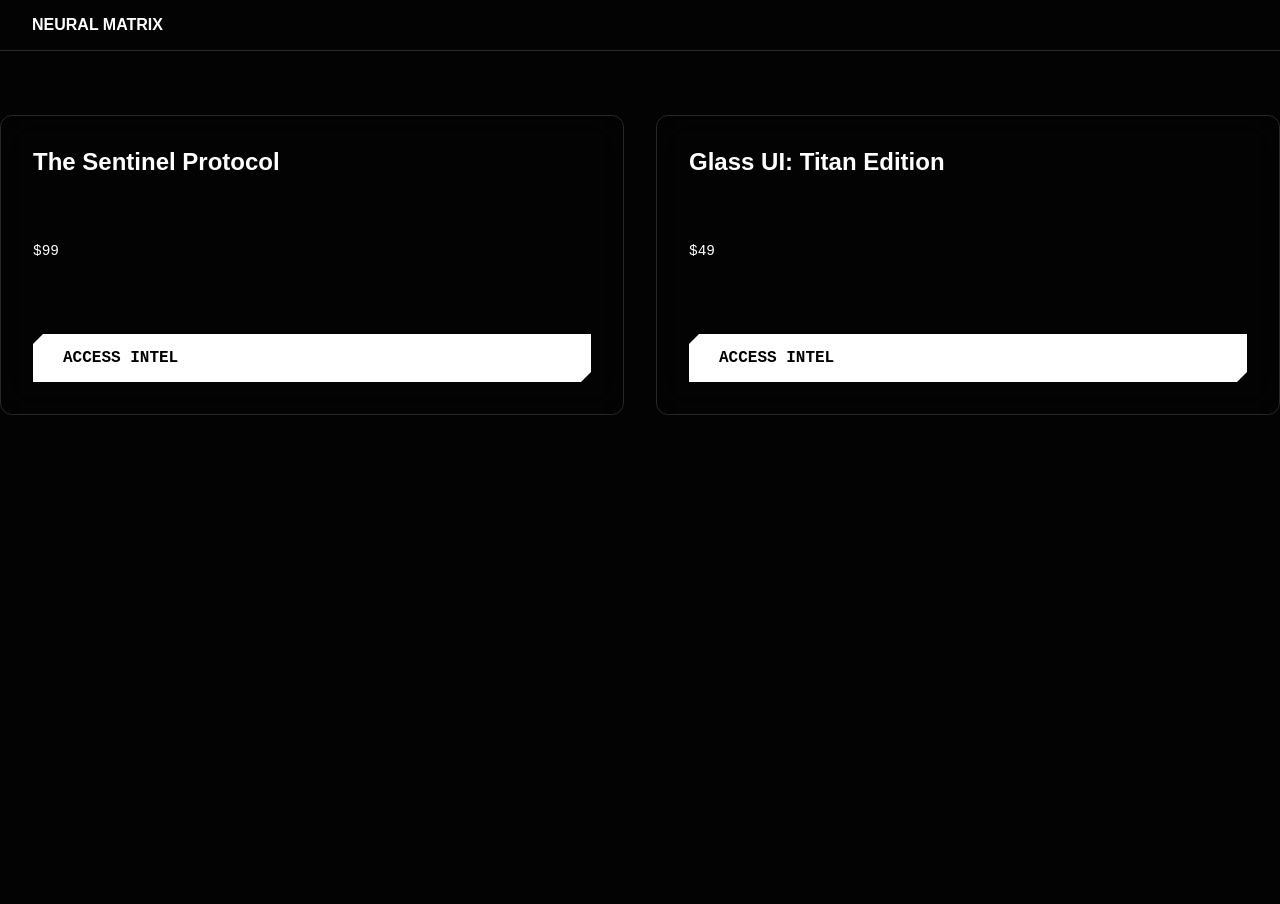
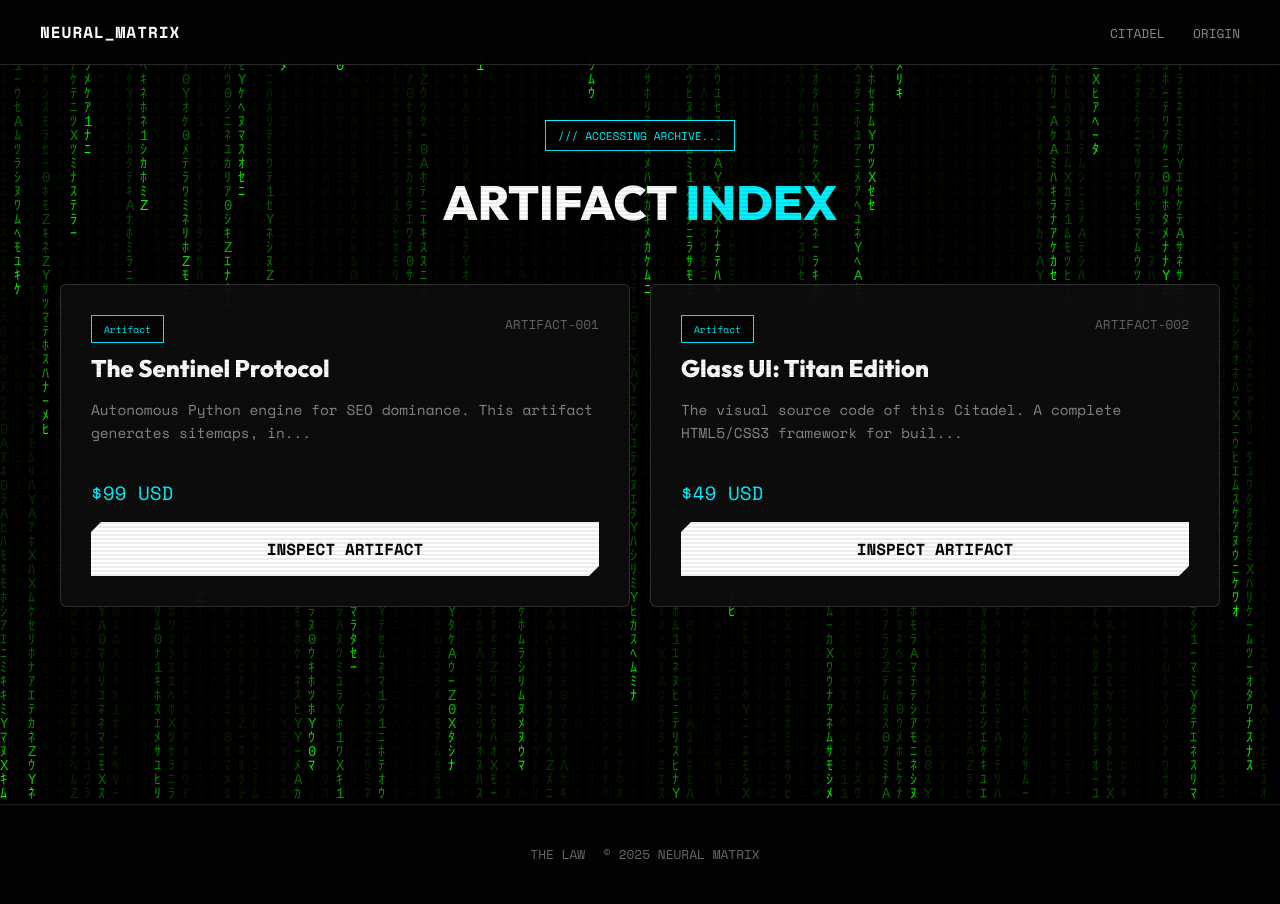
Before and after one commit to TheNeuralVault/The_Neural_Matrix-The-Citadel, a plain HTML site: page product.html in a window 1280 px wide. Before the commit the page ends 800 px from the top, so only its background shows below. Drawn offline with nearby package versions, Linux system fonts and the light colour scheme.

Commit message:
FORCE UPDATE: Overwrote product.html and render.js with Titanium V5 code.

```diff
--- a/js/render.js
+++ b/js/render.js
@@ -1,47 +1,48 @@
-/* MAGNUS OPUS // RENDER CORE
-   FILE: js/render.js
-   FUNCTION: Dynamic Data Injection
-*/
+/* NEURAL MATRIX // RENDER CORE v2.0 (TITANIUM) */
 
 async function initSystem() {
-    // 1. Fetch the Database
     try {
         const response = await fetch('config/registry.json');
         const data = await response.json();
         const products = data.products;
 
-        // 2. Detect Mode (Catalog vs Single Product)
         const urlParams = new URLSearchParams(window.location.search);
         const productId = urlParams.get('id');
         const container = document.getElementById('app');
 
-        if (!container) return; // Safety check
+        if (!container) return;
 
         if (productId) {
-            // MODE: SINGLE PRODUCT (Detail View)
             const product = products.find(p => p.id === productId);
-            if (product) {
-                renderDetail(product, container);
-            } else {
-                container.innerHTML = '<h2>// ERROR: ARTIFACT NOT FOUND</h2>';
-            }
+            if (product) renderDetail(product, container);
+            else container.innerHTML = '<div style="text-align:center; padding:40px;"><div class="status-badge warning">/// ERROR: ARTIFACT LOST</div></div>';
         } else {
-            // MODE: CATALOG (List View)
             renderCatalog(products, container);
         }
     } catch (error) {
         console.error(":: SYSTEM FAILURE ::", error);
+        document.getElementById('app').innerHTML = '<div style="text-align:center; color:red;">/// CONNECTION FAILURE</div>';
     }
 }
 
 function renderCatalog(products, container) {
-    let html = '<div style="display: grid; grid-template-columns: repeat(auto-fit, minmax(300px, 1fr)); gap: 2rem;">';
+    let html = '<div class="bento-grid">';
+
     products.forEach(p => {
         html += `
-            <div class="glass-panel" style="padding: 2rem; border: 1px solid var(--glass-border); border-radius: 12px; background: var(--glass-surface);">
-                <h3 style="color: var(--neon-cyan);">${p.name}</h3>
-                <p style="color: var(--text-mute); font-family: var(--font-mono); margin: 0.5rem 0;">$${p.price}</p>
-                <a href="product.html?id=${p.id}" class="btn-primary" style="margin-top: 1rem;">ACCESS INTEL</a>
+            <div class="glass-panel">
+                <div>
+                    <div style="display:flex; justify-content:space-between; margin-bottom:10px;">
+                        <span class="status-badge" style="margin:0; font-size:0.6rem;">${p.tags[0]}</span>
+                        <span style="font-family:var(--font-mono); color:#666; font-size:0.8rem;">${p.id}</span>
+                    </div>
+                    <h3 style="color:#fff; margin-bottom:10px;">${p.name}</h3>
+                    <p>${p.description.substring(0, 80)}...</p>
+                </div>
+                <div>
+                    <span class="price-tag" style="color:var(--theme); font-family:var(--font-mono); font-size:1.2rem; display:block; margin-top:20px;">$${p.price} USD</span>
+                    <a href="product.html?id=${p.id}" class="btn-primary" style="width:100%; text-align:center; display:block; margin-top:15px;">INSPECT ARTIFACT</a>
+                </div>
             </div>
         `;
     });
@@ -50,21 +51,33 @@ function renderCatalog(products, container) {
 }
 
 function renderDetail(p, container) {
-    // Update Page Title for SEO
-    document.title = `${p.name} | Neural Matrix Vault`;
+    document.title = `${p.name} | ACCESSING...`;
 
     container.innerHTML = `
-        <div class="container" style="max-width: 800px; padding-top: 2rem;">
-            <a href="product.html" style="color: var(--text-mute); text-decoration: none;">&larr; RETURN TO ARCHIVE</a>
-            <h1 style="margin-top: 1rem; font-size: 3rem;">${p.name}</h1>
-            <p style="font-size: 1.5rem; color: var(--neon-green); font-family: var(--font-mono);">$${p.price} USD</p>
-            <div style="margin: 2rem 0; padding: 2rem; background: var(--glass-surface); border-left: 4px solid var(--neon-cyan);">
-                <p>${p.description}</p>
+        <div class="glass-panel" style="max-width: 800px; margin: 0 auto; min-height: auto;">
+            <a href="product.html" style="color:var(--theme); font-family:var(--font-mono); font-size:0.8rem; margin-bottom:20px; display:block;">&larr; RETURN TO INDEX</a>
+
+            <div style="display:flex; justify-content:space-between; align-items:center; border-bottom:1px solid rgba(255,255,255,0.1); padding-bottom:20px; margin-bottom:20px;">
+                <h1 style="margin:0; font-size:1.8rem; text-transform:uppercase;">${p.name}</h1>
+                <div class="status-badge">${p.tags[0]}</div>
             </div>
-            <a href="${p.stripe_link}" class="btn-primary" style="font-size: 1.2rem; padding: 1rem 3rem;">ACQUIRE ASSET</a>
+
+            <div style="display:grid; grid-template-columns: 1fr; gap:20px;">
+                <div style="width:100%; height:200px; background: radial-gradient(circle, rgba(255,255,255,0.05) 0%, transparent 70%); border:1px solid rgba(255,255,255,0.1); display:flex; align-items:center; justify-content:center;">
+                    <span style="font-family:var(--font-mono); color:#555;">// VISUAL_DATA_MISSING</span>
+                </div>
+
+                <div>
+                    <p style="font-size:1rem; line-height:1.6; color:#ccc;">${p.description}</p>
+
+                    <div style="margin-top:30px; padding-top:20px; border-top:1px solid rgba(255,255,255,0.1); display:flex; align-items:center; justify-content:space-between;">
+                        <span style="color:var(--theme); font-family:var(--font-mono); font-size:1.5rem;">$${p.price}</span>
+                        <a href="${p.stripe_link}" class="btn-primary">ACQUIRE ARTIFACT</a>
+                    </div>
+                </div>
+            </div>
         </div>
     `;
 }
 
-// Initialize on Load
 document.addEventListener('DOMContentLoaded', initSystem);
--- a/product.html
+++ b/product.html
@@ -11,23 +11,78 @@
 
     <meta charset="UTF-8">
     <meta name="viewport" content="width=device-width, initial-scale=1.0">
-    <title>Artifacts | Neural Matrix Vault</title>
+    <title>ARTIFACTS | NEURAL MATRIX VAULT</title>
+
+    <link href="https://fonts.googleapis.com/css2?family=Space+Mono:wght@400;700&family=Outfit:wght@300;500;800&display=swap" rel="stylesheet">
+
     <link rel="stylesheet" href="css/main.css">
+
+    <style>
+        .product-hero { padding-top: 120px; text-align: center; }
+        .bento-grid { max-width: 1200px; margin: 0 auto; display: grid; grid-template-columns: repeat(auto-fit, minmax(300px, 1fr)); gap: 20px; padding: 20px; }
+    </style>
 </head>
 <body>
+    <canvas id="matrix-rain"></canvas>
+    <div class="scanlines"></div>
+
     <script src="js/defend.js"></script>
 
-    <nav style="padding: 1rem 2rem; border-bottom: 1px solid var(--glass-border);">
-        <div class="container">
-            <a href="index.html" style="color: #fff; text-decoration: none; font-weight: bold;">NEURAL MATRIX</a>
+    <nav class="hud-header">
+        <div class="brand">NEURAL_MATRIX</div>
+        <div>
+            <a href="index.html" class="nav-item">CITADEL</a>
+            <a href="about.html" class="nav-item">ORIGIN</a>
         </div>
     </nav>
 
-    <main class="container" style="padding: 4rem 0;">
-        <div id="app">
-            <p style="color: var(--neon-cyan); font-family: var(--font-mono);">// LOADING ARCHIVE...</p>
+    <main>
+        <div class="product-hero">
+            <div class="status-badge blink">/// ACCESSING ARCHIVE...</div>
+            <h1 class="mega-title" style="font-size: 3rem;">ARTIFACT <span style="color:var(--theme)">INDEX</span></h1>
         </div>
+
+        <div id="app" style="width: 100%; min-height: 500px;"></div>
     </main>
+
+    <footer style="text-align:center; padding:40px; color:#666; font-family:var(--font-mono); font-size:0.8rem; border-top:1px solid rgba(255,255,255,0.1); margin-top: 40px;">
+        <a href="legal.html" style="color:#666; margin:0 10px;">THE LAW</a>
+        <span>&copy; 2025 NEURAL MATRIX</span>
+    </footer>
+
+    <script>
+        // INLINE MATRIX RAIN (Guaranteed Execution)
+        (function() {
+            const canvas = document.getElementById('matrix-rain');
+            if(!canvas) return;
+            const ctx = canvas.getContext('2d');
+            canvas.width = window.innerWidth;
+            canvas.height = window.innerHeight;
+            const chars = "01XYZAﾊﾐﾋｰｳｼﾅﾓﾆｻﾜﾂｵﾘｱﾎﾃﾏｹﾒｴｶｷﾑﾕﾗｾﾈｽﾀﾇﾍ";
+            const fontSize = 14;
+            const columns = Math.floor(window.innerWidth / fontSize);
+            const drops = Array(Math.ceil(columns)).fill(1);
+            const palette = ["#0aff00", "#00f3ff", "#ff0055", "#888888", "#ffffff"];
+            let tick = 0;
+
+            function draw() {
+                ctx.fillStyle = "rgba(3, 3, 3, 0.08)";
+                ctx.fillRect(0, 0, canvas.width, canvas.height);
+                tick++;
+                const colorIndex = Math.floor(tick / 200) % palette.length;
+                ctx.fillStyle = palette[colorIndex];
+                ctx.font = fontSize + "px monospace";
+                for(let i=0; i<drops.length; i++) {
+                    const text = chars[Math.floor(Math.random()*chars.length)];
+                    ctx.fillText(text, i*fontSize, drops[i]*fontSize);
+                    if(drops[i]*fontSize > canvas.height && Math.random() > 0.975) drops[i] = 0;
+                    drops[i]++;
+                }
+            }
+            setInterval(draw, 33);
+            window.addEventListener('resize', () => { canvas.width = window.innerWidth; canvas.height = window.innerHeight; });
+        })();
+    </script>
 
     <script src="js/render.js"></script>
 </body>
```
